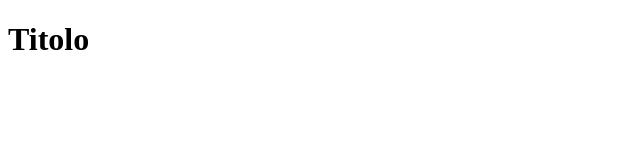
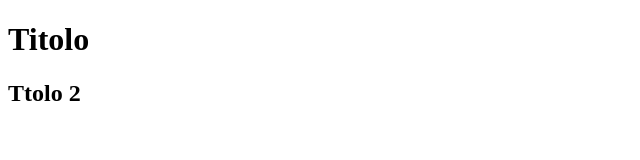
Before and after one commit to klelia/git-test, a plain HTML site: page index.html in a window 1280 px wide. Shown: the whole page, without its empty margins (0-640 px from the left). Drawn offline with Linux system fonts and the light colour scheme.

Commit message:
aggiunto h2

```diff
--- a/index.html
+++ b/index.html
@@ -8,5 +8,6 @@
 </head>
 <body>
     <h1>Titolo</h1>
+    <h2> Ttolo 2</h2>
 </body>
 </html>
```
